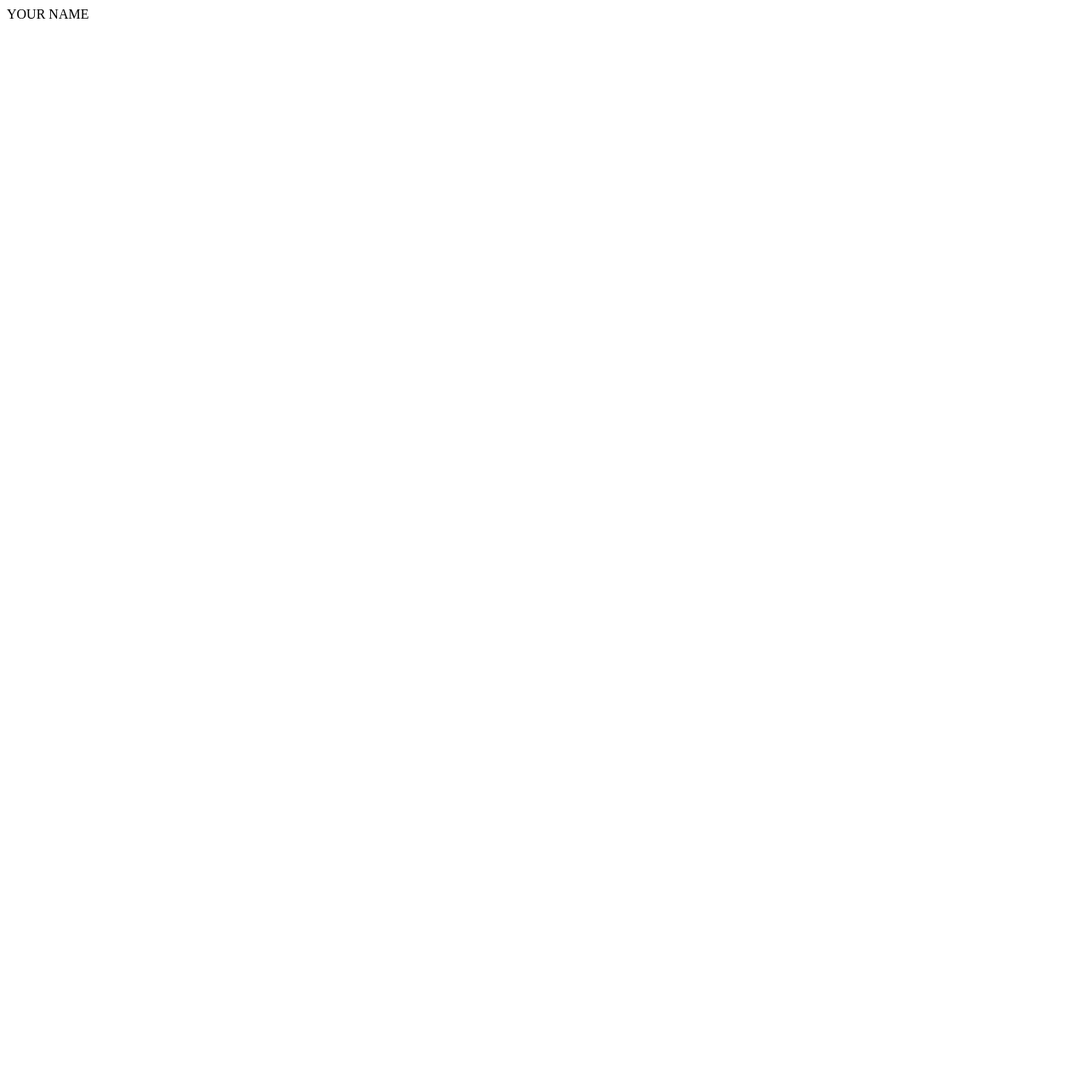
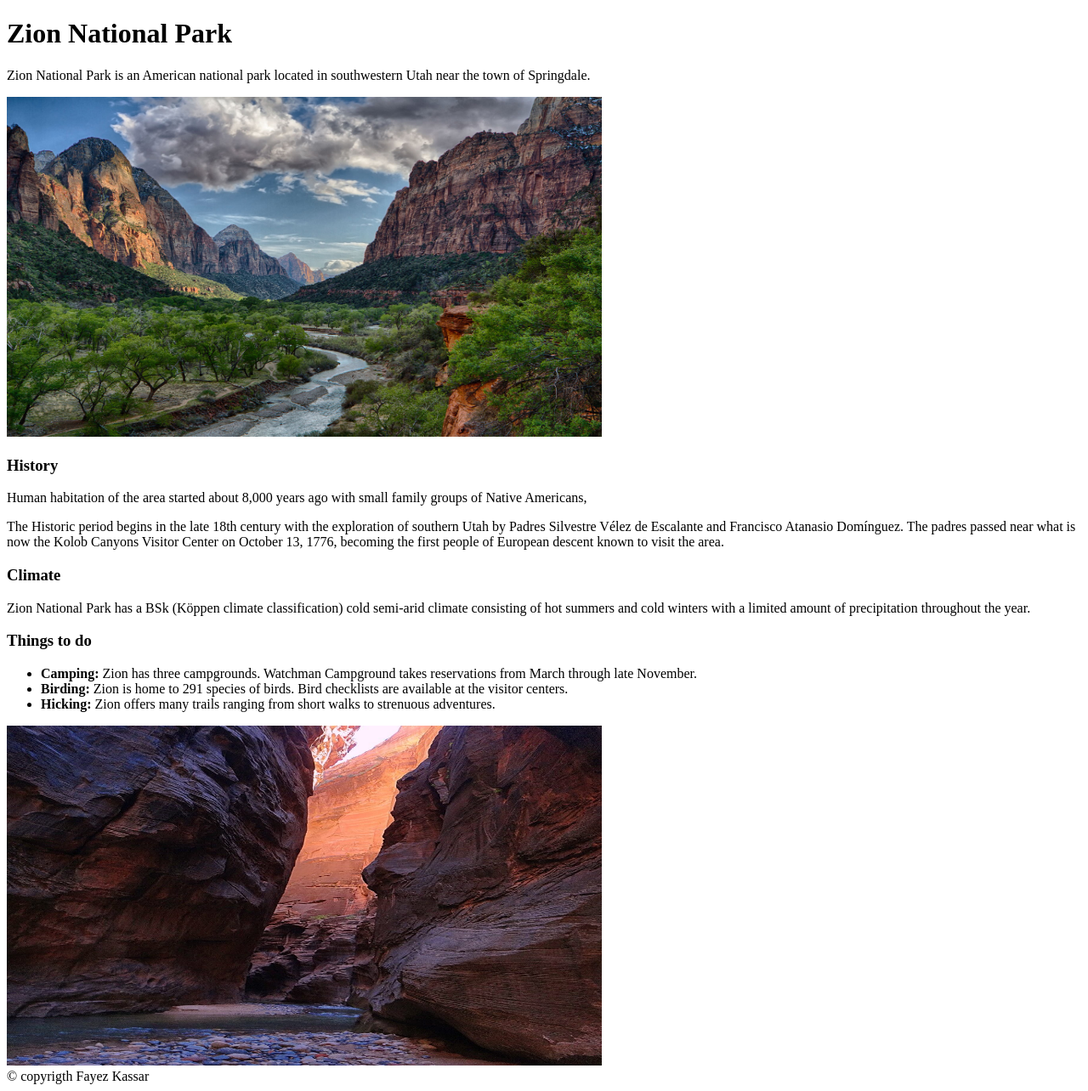
Before and after one commit to FQuasar/html-me-something, a plain HTML site: page index.html in a window 1280 px wide. Shown: the whole page at 85% size. Before the commit the page ends 800 px from the top, so only its background shows below. Drawn offline with Linux system fonts and the light colour scheme.

Commit message:
Finished work on HTML page

```diff
--- a/index.html
+++ b/index.html
@@ -1 +1,32 @@
-<p>YOUR NAME</p>
+<!DOCTYPE html>
+
+<html>
+   <head>
+      <title>Places I want to see</title>
+   </head>
+      <body>
+
+      <div>
+         <h1><strong>Zion National Park</strong></h1>
+         <p>Zion National Park is an American national park located in southwestern Utah near the town of Springdale.</p>
+         <img src="images/Zion_pic2.jpg" alt="Zion National Park" width="700px" height="400">
+
+         <h3>History</h3>
+         <p> Human habitation of the area started about 8,000 years ago with small family groups of Native Americans, </p>
+         <p>The Historic period begins in the late 18th century with the exploration of southern Utah by Padres Silvestre Vélez de Escalante and Francisco Atanasio Domínguez. The padres passed near what is now the Kolob Canyons Visitor Center on October 13, 1776, becoming the first people of European descent known to visit the area.</p>
+         <h3>Climate</h3>
+         <p>Zion National Park has a BSk (Köppen climate classification) cold semi-arid climate consisting of hot summers and cold winters with a limited amount of precipitation throughout the year.</p>
+         <h3>Things to do</h3>
+         <ul>
+            <li><strong>Camping:</strong> Zion has three campgrounds. Watchman Campground takes reservations from March through late November.</li>
+            <li><strong>Birding:</strong> Zion is home to 291 species of birds. Bird checklists are available at the visitor centers.</li>
+            <li><strong>Hicking:</strong> Zion offers many trails ranging from short walks to strenuous adventures.</li>
+         </ul>
+   <img src="images/Zion_pic3.jpg" alt="Zion National Park" width="700px" height="400">
+   </div>
+
+      <footer>
+         &copy; copyrigth Fayez Kassar
+      </footer>
+   </body>
+</html>
```
Also changed, not shown: images/Zion_pic2.jpg (added), images/zion_pic1.jpg (added), images/zion_pic3.jpg (added).
